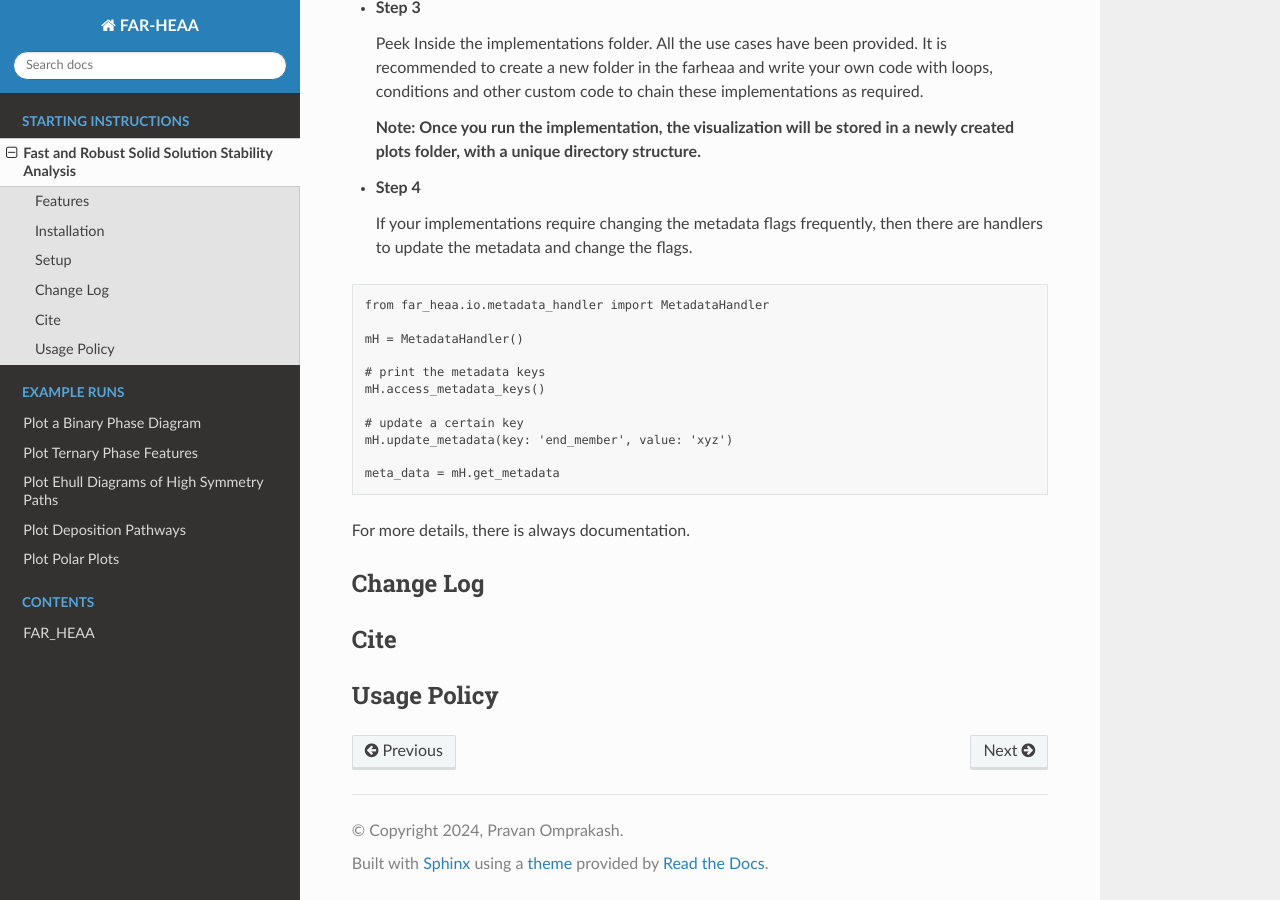
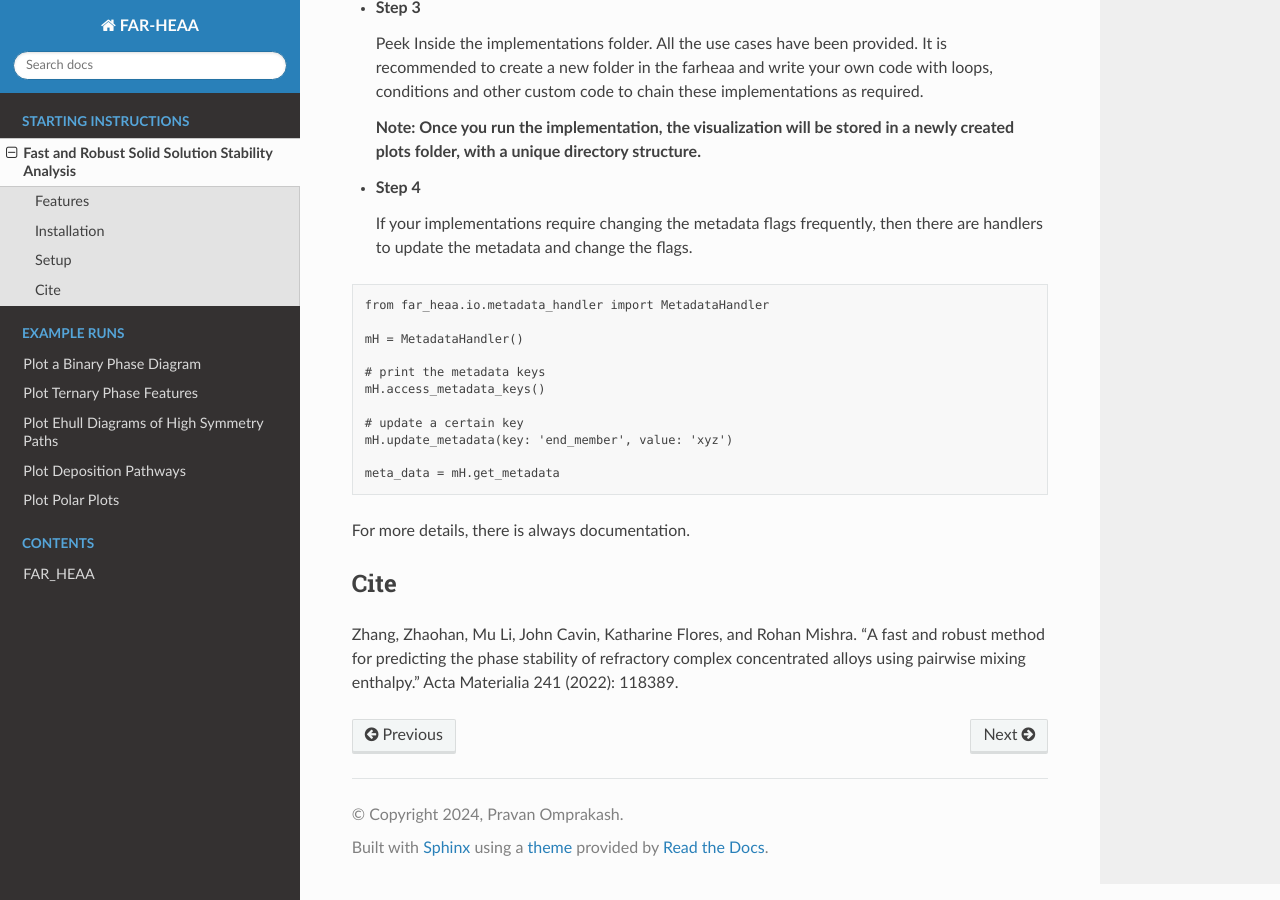
Before and after one commit to Materials-Modelling-Microscopy/far_heaa, a Sphinx documentation site: the page built from docs/ReadME.md, in a window 1280 px wide and 900 px high, scrolled down 914 px. Built offline with Sphinx 7.4.7 and the Read the Docs theme 3.1.0, drawn with Linux system fonts in a browser that asks for light colours.

Commit message:
Update ReadME.md

`````diff
--- a/docs/ReadME.md
+++ b/docs/ReadME.md
@@ -45,8 +45,6 @@ meta_data = mH.get_metadata
 ````
 
 For more details, there is always documentation.
-## Change Log
 
 ## Cite
-
-## Usage Policy
+Zhang, Zhaohan, Mu Li, John Cavin, Katharine Flores, and Rohan Mishra. "A fast and robust method for predicting the phase stability of refractory complex concentrated alloys using pairwise mixing enthalpy." Acta Materialia 241 (2022): 118389.
`````
